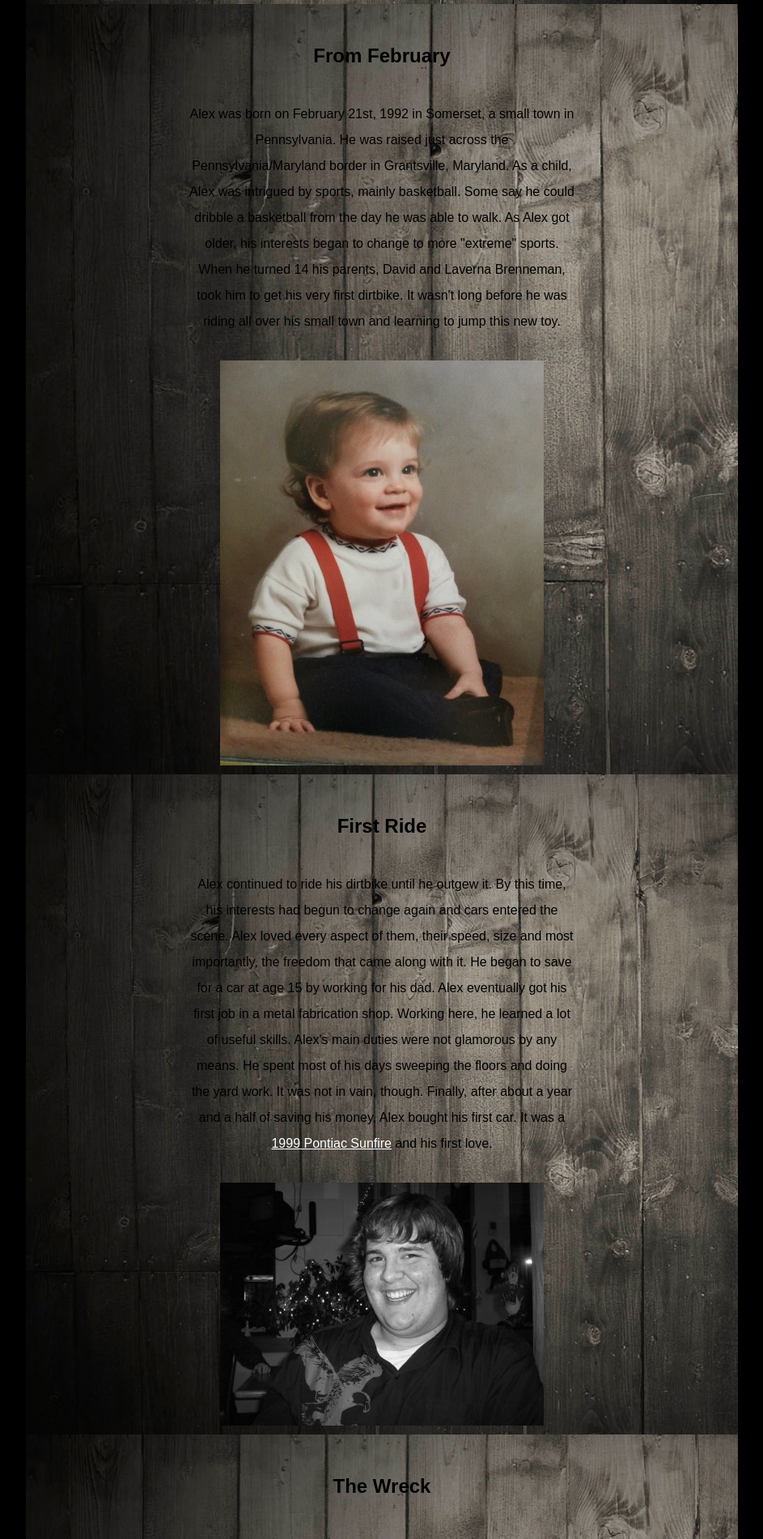
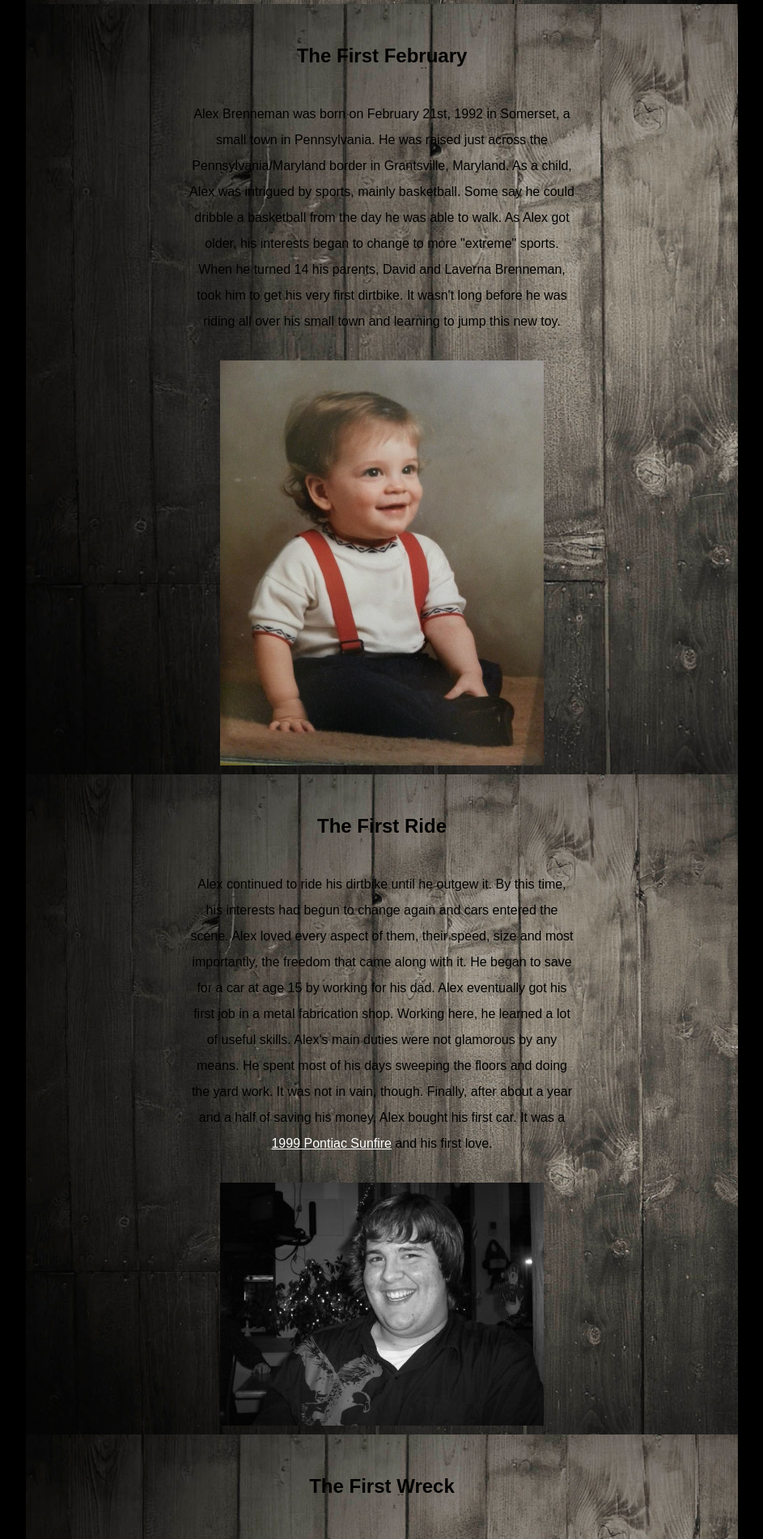
Before and after one commit to alexbrenneman/html-me-something, a plain HTML site: page index.html in a window 1280 px wide. Shown: the part 360-2260 px from the top of the page at 81% size, without its empty margins (168-1111 px from the left). Drawn offline with Linux system fonts and the light colour scheme; a web font is replaced by a local one.

Commit message:
edited main text

```diff
--- a/index.html
+++ b/index.html
@@ -28,9 +28,9 @@
 
         <div class="chapter1">
 
-          <h2 class="from-february">From February</h2>
+          <h2 class="from-february">The First February</h2>
           <br>
-          <p>Alex was born on February 21st, 1992 in Somerset, a small town in Pennsylvania. He was raised just across the
+          <p>Alex Brenneman was born on February 21st, 1992 in Somerset, a small town in Pennsylvania. He was raised just across the
             Pennsylvania/Maryland border in Grantsville, Maryland. As a child, Alex was intrigued by sports, mainly basketball.
             Some say he could dribble a basketball from the day he was able to walk. As Alex got older, his
             interests began to change to more "extreme" sports. When he turned 14 his parents, David and Laverna Brenneman,
@@ -42,14 +42,14 @@
 
         <div class="chapter2">
 
-            <h2 class="first-ride">First Ride</h2>
+            <h2 class="first-ride">The First Ride</h2>
             <br>
             <p>Alex continued to ride his dirtbike until he outgew it. By this time, his interests
                 had begun to change again and cars entered the scene. Alex loved every aspect of them, their speed, size and most
                 importantly, the freedom that came along with it. He began to save for a car at age 15 by working for his dad. Alex
                 eventually got his first job in a metal fabrication shop. Working here, he learned a lot of useful skills.
                 Alex's main duties were not glamorous by any means. He spent most of his days sweeping the floors and doing the
-                yard work. It was not in vain, though. Finally, after about a year and a half of saving his money, Alex bought his first car. It was a <a href="https://www.google.com/search?q=1999+pontiac+sunfire&client=firefox-b-1-ab&source=lnms&tbm=isch&sa=X&ved=0ahUKEwjHi7qq__XdAhVIEawKHagcAoIQ_AUIDygC&biw=1360&bih=654">
+                yard work. It was not in vain, though. Finally, after about a year and a half of saving his money, Alex bought his first car. It was a <a href="https://www.google.com/search?q=1999+pontiac+sunfire&client=firefox-b-1-ab&source=lnms&tbm=isch&sa=X&ved=0ahUKEwjHi7qq__XdAhVIEawKHagcAoIQ_AUIDygC&biw=1360&bih=654"target="_blank">
                 1999 Pontiac Sunfire</a> and his first love.
             </p>
             <br>
@@ -59,7 +59,7 @@
 
         <div class="chapter3">
 
-           <h2 class="the-wreck">The Wreck</h2>
+           <h2 class="the-wreck">The First Wreck</h2>
            <br>
            <p>This love was unfortunately, short-lived. Alex had that car for another 2 years before he needed to get a new one. About 3 weeks after purchasing his
                new car, he decided it would be fun to show off how "good" he was at
@@ -67,7 +67,7 @@
                 he realized he had made a very big mistake. As the car was sliding, Alex lost control and went careening into
             a lagre tree. Alex watched as time slowed to a crawl. When the car hit the tree, he saw
              the hood buckel and the air bags deploy. Luckily, everyone in the car was perfectly fine. Nowadays, Alex
-             no longer puts himself in situations like this because he has matured into a professional, young man... or, maybe
+             no longer puts himself in situations like this; He has matured into a professional, young man... or maybe
              he is just better at drifting now.
              <br>
             <br>
```
